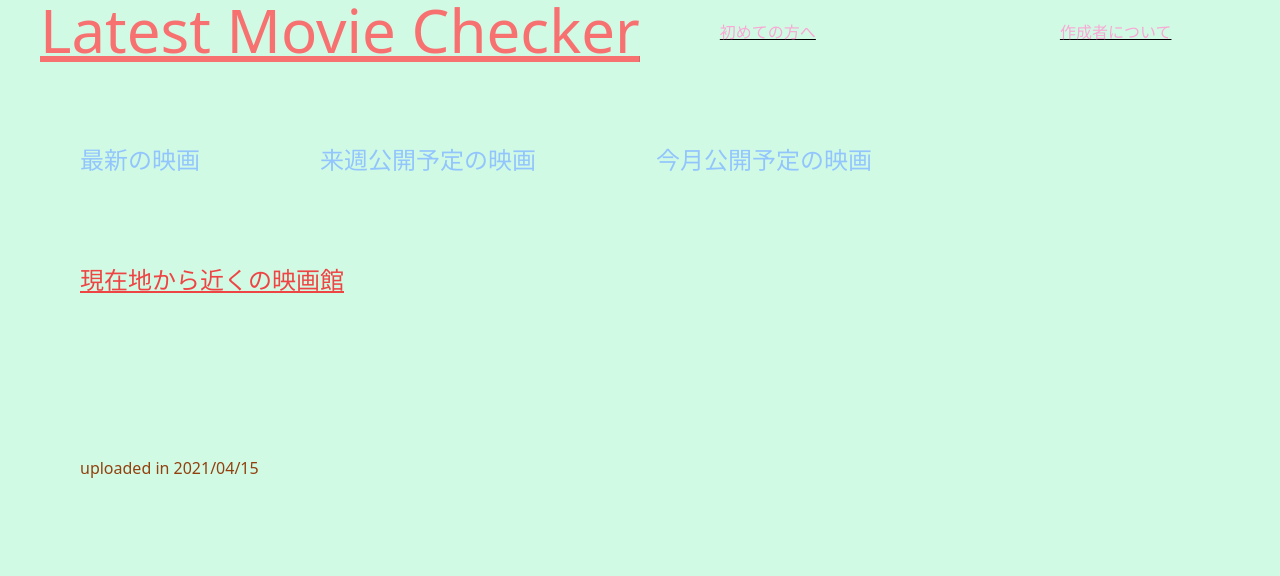
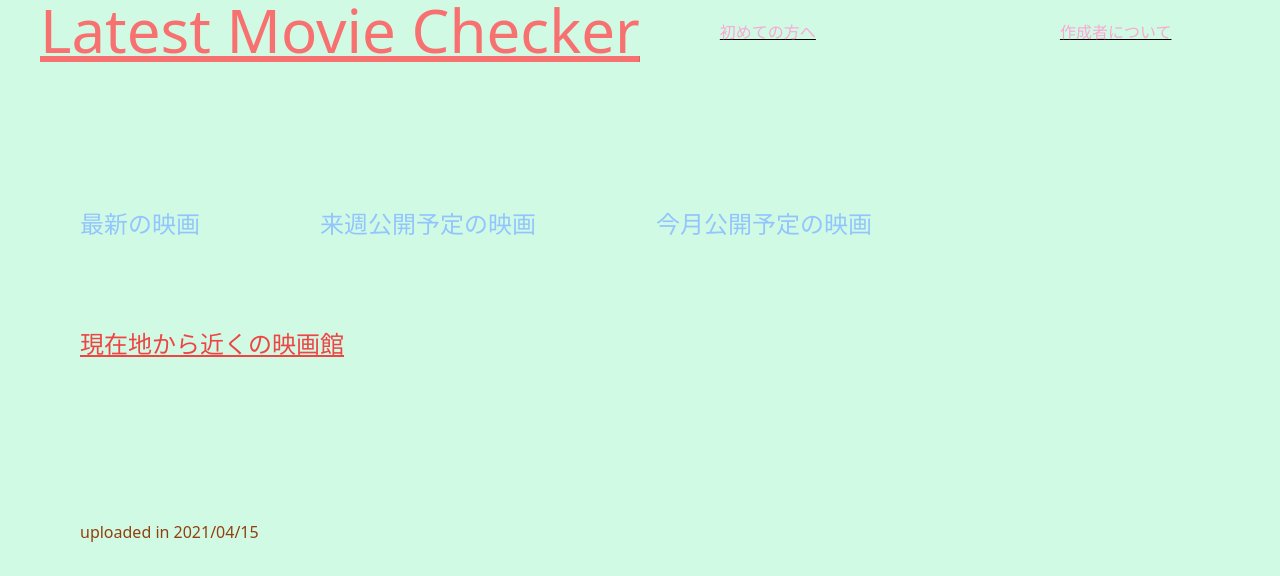
Before and after one commit to jungle379/Latest_movie_checker, a Next.js app: page / in a window 1280 px wide. Shown: the top 576 px of the page. Built offline with nearby package versions, Linux system fonts and the light colour scheme.

Commit message:
📝 SNS連携

```diff
--- a/pages/header/creater.js
+++ b/pages/header/creater.js
@@ -16,7 +16,7 @@ export default function Creater() {
     <Link href="https://twitter.com/hirokimorino">・twitter</Link>
     </div>
     <div className="text-2xl text-blue-500 ml-20 mt-20">
-    <Link href="/header/beginner">・facebook</Link>
+    <Link href="https://www.facebook.com/hiroki.morino.9/">・facebook</Link>
     </div>
     </main>
     <Footer></Footer>
--- a/pages/index.js
+++ b/pages/index.js
@@ -12,7 +12,7 @@ export default function Home() {
       </Head>
       <main className="h-screen bg-green-100 min-w-min">
         <Header></Header>
-        <div className="flex h-10">
+        <div className="mt-36 flex h-10">
           <Link href="/newest/latest">
             <h1 className="bg-center text-2xl text-blue-300 justify-between ml-20 mr-10">最新の映画</h1>
           </Link>
```
